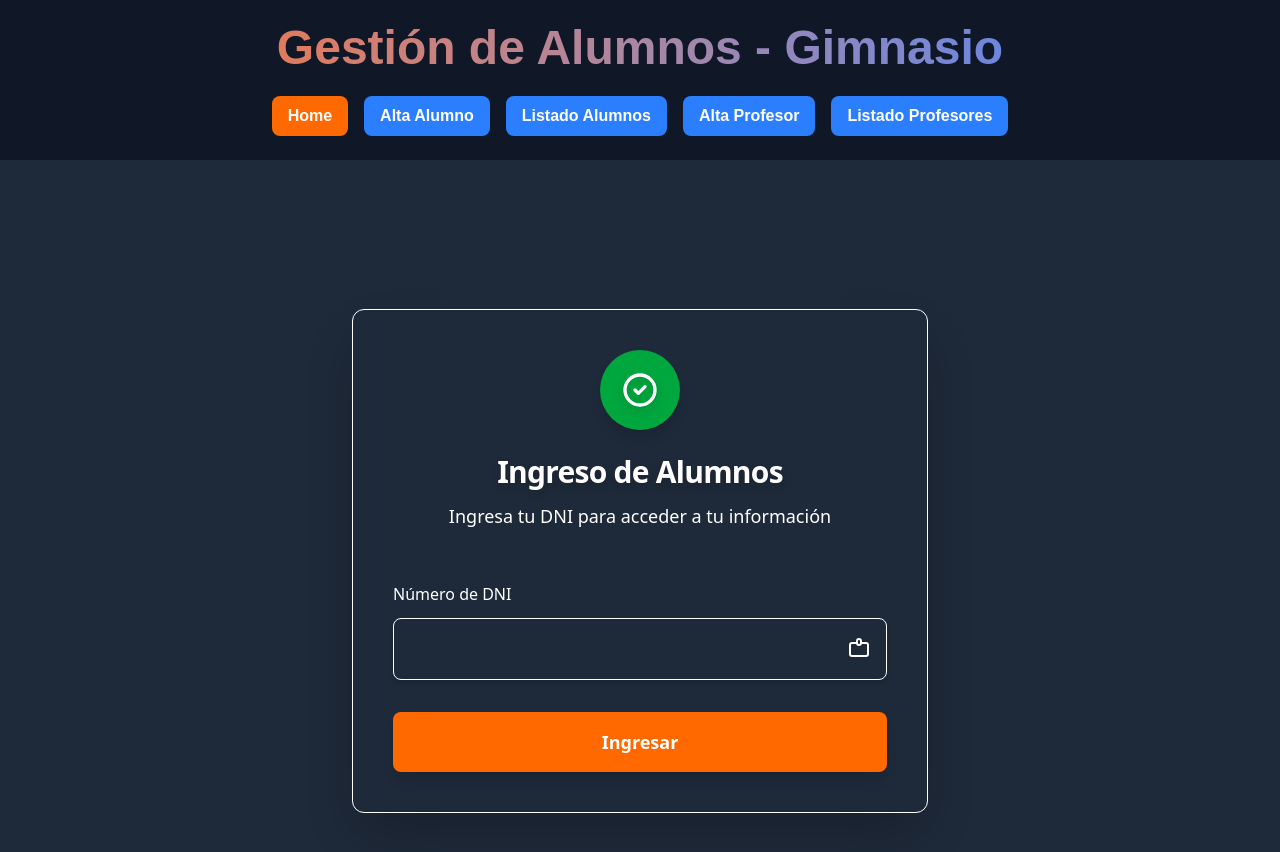
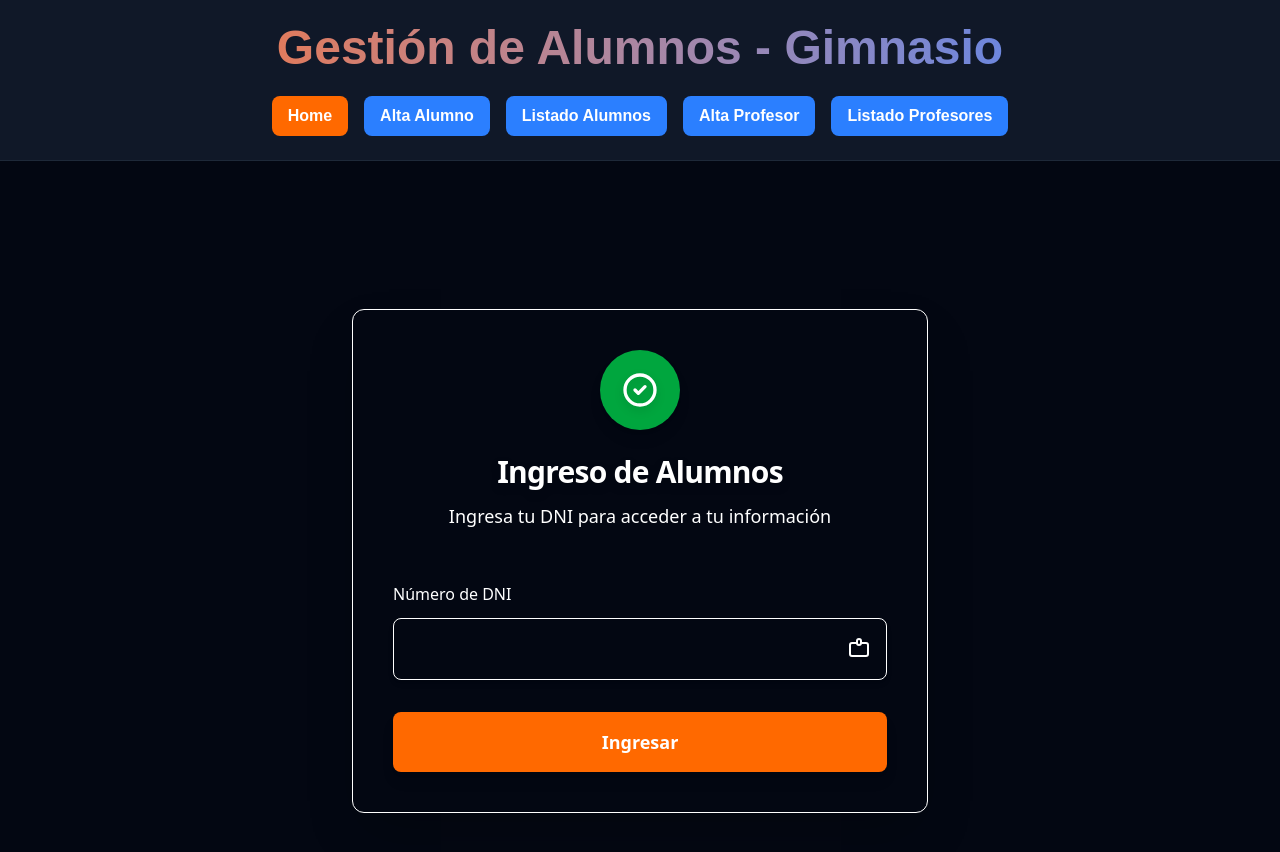
Before and after one commit to SantiagoArteche/urquiza-gym, a React (Vite) app in the folder frontend-v2/: page / in a window 1280 px wide. Shown: the top 852 px of the page. Built offline with nearby package versions, Linux system fonts and the light colour scheme.

Commit message:
feat(home): change background color

```diff
--- a/frontend-v2/src/pages/home/Home.view.tsx
+++ b/frontend-v2/src/pages/home/Home.view.tsx
@@ -10,7 +10,7 @@ export default function HomeView({
   handleLogout,
 }: HomeViewProps) {
   return (
-    <div className="min-h-screen py-8 text-white bg-gray-800 flex items-center justify-center bg-gradient-to-br from-gym-dark via-gym-gray to-gym-light-gray text-gym-text font-sans">
+    <div className="min-h-screen py-8 text-white bg-gray-950 flex items-center justify-center bg-gradient-to-br from-gym-dark via-gym-gray to-gym-light-gray text-gym-text font-sans">
       <div className="max-w-xl w-full mx-auto">
         <div className="bg-gradient-to-br from-gym-gray via-gym-dark to-gym-light-gray rounded-xl shadow-2xl p-10 border border-gym-light-gray">
           {!client ? (
```
